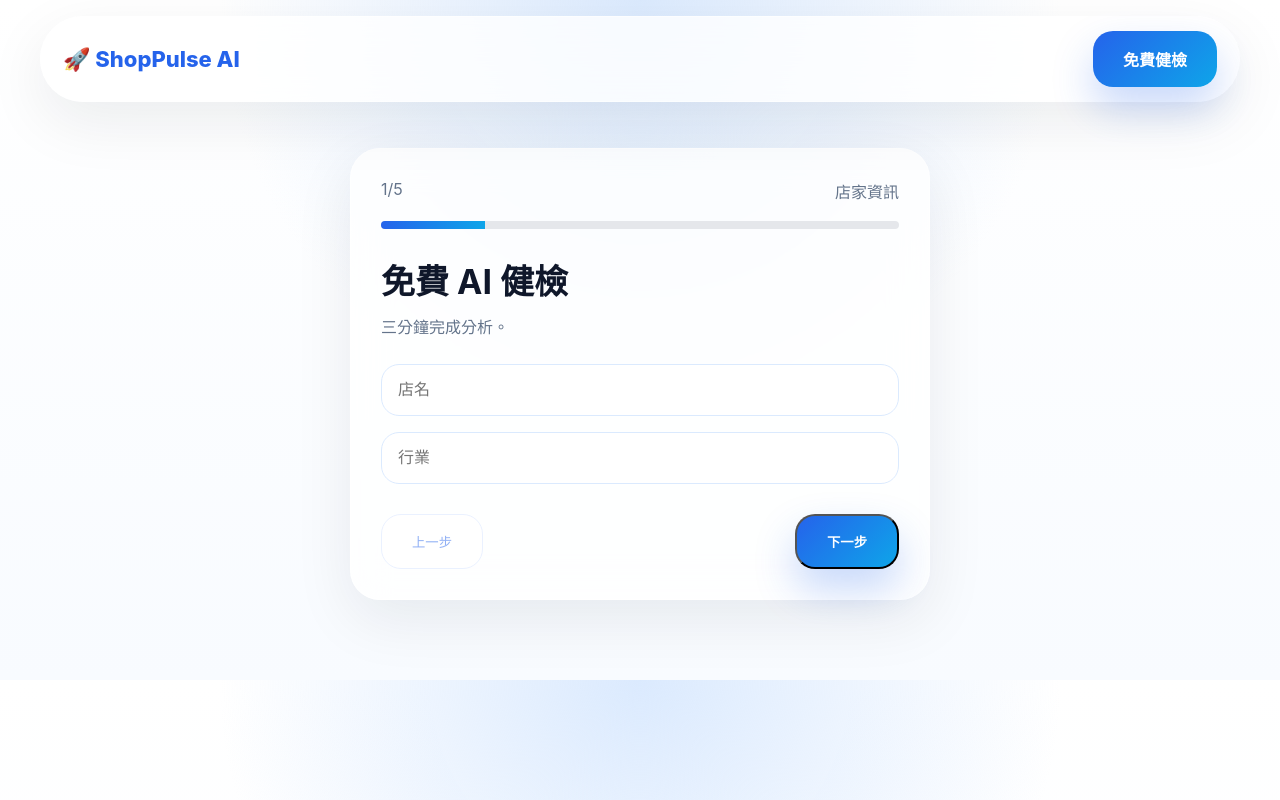
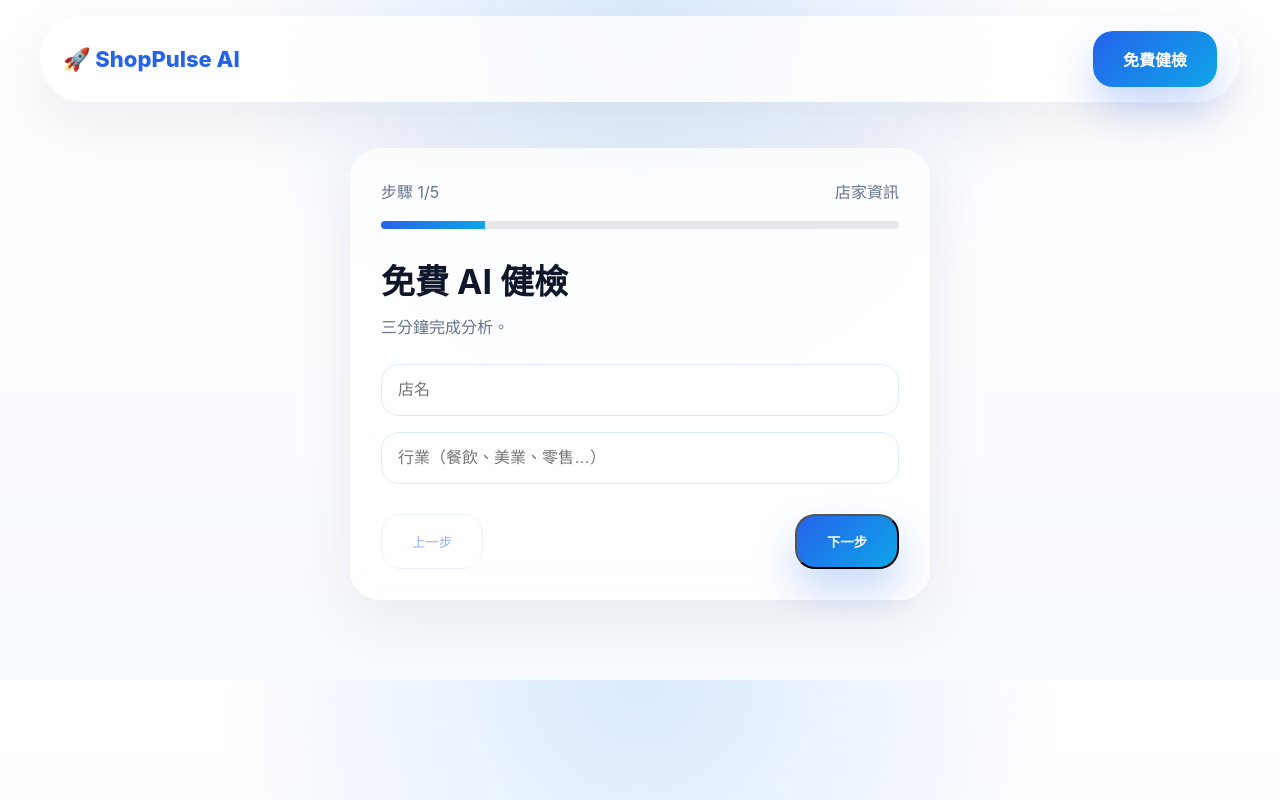
Before and after one commit to aimvp666-cloud/ShopPulseAI, a Next.js app: page /check in a window 1280 px wide. Built offline with nearby package versions, Linux system fonts and the light colour scheme.

Commit message:
Update page.tsx

```diff
--- a/app/check/page.tsx
+++ b/app/check/page.tsx
@@ -1,4 +1,3 @@
-
 "use client";
 
 import { useState } from "react";
@@ -36,7 +35,15 @@ export default function CheckPage() {
 
   function handlePhoto(file: File) {
     setPhoto(file);
-    setPreview(URL.createObjectURL(file));
+
+    const reader = new FileReader();
+
+    reader.onload = () => {
+      const base64 = reader.result as string;
+      setPreview(base64);
+    };
+
+    reader.readAsDataURL(file);
   }
 
   async function submit() {
@@ -69,17 +76,29 @@ export default function CheckPage() {
 
   if (loading) {
     return (
-      <main style={{
-        minHeight:"100vh",
-        display:"flex",
-        justifyContent:"center",
-        alignItems:"center"
-      }}>
-        <div style={{textAlign:"center"}}>
-          <div style={{fontSize:"64px"}}>🤖</div>
-          <h1>AI 正在分析店面</h1>
+      <main
+        style={{
+          minHeight: "100vh",
+          display: "flex",
+          justifyContent: "center",
+          alignItems: "center",
+        }}
+      >
+        <div style={{ textAlign: "center" }}>
+          <div style={{ fontSize: "64px", marginBottom: "20px" }}>🤖</div>
+
+          <h1 style={{ fontSize: "34px", marginBottom: "12px" }}>
+            AI 正在分析店面
+          </h1>
+
+          <p style={{ color: "#64748b", marginBottom: "24px" }}>
+            正在整理 Google、社群與店面資料...
+          </p>
+
           <div className="loading-dots">
-            <span></span><span></span><span></span>
+            <span></span>
+            <span></span>
+            <span></span>
           </div>
         </div>
       </main>
@@ -87,103 +106,148 @@ export default function CheckPage() {
   }
 
   return (
-    <main style={{
-      maxWidth:"620px",
-      margin:"0 auto",
-      padding:"30px 20px 80px"
-    }}>
-      <div className="glass" style={{
-        borderRadius:"30px",
-        padding:"30px"
-      }}>
-
-        <div style={{
-          display:"flex",
-          justifyContent:"space-between",
-          marginBottom:"18px",
-          color:"#64748b"
-        }}>
-          <span>{step + 1}/5</span>
+    <main
+      style={{
+        maxWidth: "620px",
+        margin: "0 auto",
+        padding: "30px 20px 80px",
+      }}
+    >
+      <div
+        className="glass"
+        style={{
+          borderRadius: "30px",
+          padding: "30px",
+        }}
+      >
+        <div
+          style={{
+            display: "flex",
+            justifyContent: "space-between",
+            marginBottom: "18px",
+            color: "#64748b",
+          }}
+        >
+          <span>步驟 {step + 1}/5</span>
           <span>{steps[step]}</span>
         </div>
 
-        <div style={{
-          width:"100%",
-          height:"8px",
-          background:"#e5e7eb",
-          borderRadius:"999px",
-          overflow:"hidden",
-          marginBottom:"26px"
-        }}>
-          <div style={{
-            width:`${((step+1)/5)*100}%`,
-            height:"100%",
-            background:"linear-gradient(90deg,#2563eb,#0ea5e9)"
-          }}/>
+        <div
+          style={{
+            width: "100%",
+            height: "8px",
+            background: "#e5e7eb",
+            borderRadius: "999px",
+            overflow: "hidden",
+            marginBottom: "26px",
+          }}
+        >
+          <div
+            style={{
+              width: `${((step + 1) / steps.length) * 100}%`,
+              height: "100%",
+              background: "linear-gradient(90deg,#2563eb,#0ea5e9)",
+            }}
+          />
         </div>
 
-        <h1 style={{fontSize:"34px",marginBottom:"10px"}}>
+        <h1 style={{ fontSize: "34px", marginBottom: "10px" }}>
           免費 AI 健檢
         </h1>
 
-        <p style={{color:"#64748b",marginBottom:"26px"}}>
+        <p style={{ color: "#64748b", marginBottom: "26px" }}>
           三分鐘完成分析。
         </p>
 
-        {step===0 && <>
-          <input placeholder="店名"
+        {step === 0 && (
+          <>
+            <input
+              placeholder="店名"
               value={form.store}
-            onChange={(e)=>setForm({...form,store:e.target.value})}/>
-          <div style={{height:"16px"}}/>
-          <input placeholder="行業"
+              onChange={(e) =>
+                setForm({ ...form, store: e.target.value })
+              }
+            />
+
+            <div style={{ height: "16px" }} />
+
+            <input
+              placeholder="行業（餐飲、美業、零售…）"
               value={form.industry}
-            onChange={(e)=>setForm({...form,industry:e.target.value})}/>
-        </>}
+              onChange={(e) =>
+                setForm({ ...form, industry: e.target.value })
+              }
+            />
+          </>
+        )}
 
-        {step===1 && <>
-          <input placeholder="每日來客數"
+        {step === 1 && (
+          <>
+            <input
+              placeholder="每日來客數"
               value={form.visitors}
-            onChange={(e)=>setForm({...form,visitors:e.target.value})}/>
-          <div style={{height:"16px"}}/>
-          <input placeholder="平均客單價"
+              onChange={(e) =>
+                setForm({ ...form, visitors: e.target.value })
+              }
+            />
+
+            <div style={{ height: "16px" }} />
+
+            <input
+              placeholder="平均客單價"
               value={form.price}
-            onChange={(e)=>setForm({...form,price:e.target.value})}/>
-          <div style={{height:"16px"}}/>
-          <input placeholder="月營業額"
+              onChange={(e) =>
+                setForm({ ...form, price: e.target.value })
+              }
+            />
+
+            <div style={{ height: "16px" }} />
+
+            <input
+              placeholder="月營業額"
               value={form.revenue}
-            onChange={(e)=>setForm({...form,revenue:e.target.value})}/>
-        </>}
+              onChange={(e) =>
+                setForm({ ...form, revenue: e.target.value })
+              }
+            />
+          </>
+        )}
 
-        {step===2 && <>
+        {step === 2 && (
           <textarea
             rows={5}
             placeholder="目前最大的經營困擾..."
             value={form.problem}
-            onChange={(e)=>setForm({...form,problem:e.target.value})}/>
-        </>}
+            onChange={(e) =>
+              setForm({ ...form, problem: e.target.value })
+            }
+          />
+        )}
 
-        {step===3 && <>
+        {step === 3 && (
+          <>
             <label
               style={{
-              display:"block",
-              border:"2px dashed #bfdbfe",
-              borderRadius:"24px",
-              padding:"30px",
-              textAlign:"center",
-              cursor:"pointer"
+                display: "block",
+                border: "2px dashed #bfdbfe",
+                borderRadius: "24px",
+                padding: "30px",
+                textAlign: "center",
+                cursor: "pointer",
               }}
             >
-            <div style={{fontSize:"48px"}}>📷</div>
+              <div style={{ fontSize: "48px" }}>📷</div>
+
               <p>點擊拍攝或上傳店面照片</p>
 
               <input
                 type="file"
                 accept="image/*"
                 capture="environment"
-              style={{display:"none"}}
-              onChange={(e)=>{
-                const file=e.target.files?.[0];
-                if(file) handlePhoto(file);
+                style={{ display: "none" }}
+                onChange={(e) => {
+                  const file = e.target.files?.[0];
+                  if (file) handlePhoto(file);
                 }}
               />
             </label>
@@ -193,62 +257,78 @@ export default function CheckPage() {
                 src={preview}
                 alt="preview"
                 style={{
-                width:"100%",
-                marginTop:"20px",
-                borderRadius:"20px"
+                  width: "100%",
+                  marginTop: "20px",
+                  borderRadius: "20px",
                 }}
               />
             )}
-        </>}
+          </>
+        )}
 
-        {step===4 && <>
-          <div className="card" style={{padding:"22px"}}>
-            <h3>確認資料</h3>
+        {step === 4 && (
+          <div className="card" style={{ padding: "22px" }}>
+            <h3 style={{ marginBottom: "16px" }}>確認資料</h3>
 
-            <p><strong>店名：</strong>{form.store}</p>
-            <p><strong>行業：</strong>{form.industry}</p>
-            <p><strong>來客：</strong>{form.visitors}</p>
-            <p><strong>客單：</strong>{form.price}</p>
+            <p><strong>店名：</strong>{form.store || "-"}</p>
+            <p><strong>行業：</strong>{form.industry || "-"}</p>
+            <p><strong>每日來客：</strong>{form.visitors || "-"}</p>
+            <p><strong>平均客單：</strong>{form.price || "-"}</p>
+            <p><strong>月營業額：</strong>{form.revenue || "-"}</p>
+
+            <div style={{ marginTop: "16px" }}>
+              <strong>目前困擾：</strong>
+              <p style={{ color: "#64748b" }}>
+                {form.problem || "未填寫"}
+              </p>
+            </div>
 
             {preview && (
               <img
                 src={preview}
                 alt="store"
                 style={{
-                  width:"100%",
-                  borderRadius:"20px",
-                  marginTop:"18px"
+                  width: "100%",
+                  borderRadius: "20px",
+                  marginTop: "18px",
                 }}
               />
             )}
           </div>
-        </>}
+        )}
 
-        <div style={{
-          display:"flex",
-          justifyContent:"space-between",
-          marginTop:"30px"
-        }}>
+        <div
+          style={{
+            display: "flex",
+            justifyContent: "space-between",
+            marginTop: "30px",
+          }}
+        >
           <button
             onClick={prev}
-            disabled={step===0}
+            disabled={step === 0}
             className="btn-secondary"
-            style={{opacity:step===0?0.5:1}}
+            style={{ opacity: step === 0 ? 0.5 : 1 }}
           >
             上一步
           </button>
 
-          {step===4 ? (
-            <button onClick={submit} className="btn-primary">
+          {step === 4 ? (
+            <button
+              onClick={submit}
+              className="btn-primary"
+            >
               開始 AI 分析
             </button>
           ) : (
-            <button onClick={next} className="btn-primary">
+            <button
+              onClick={next}
+              className="btn-primary"
+            >
               下一步
             </button>
           )}
         </div>
-
       </div>
     </main>
   );
```
Lines whose indentation alone changed are shown as unchanged.
